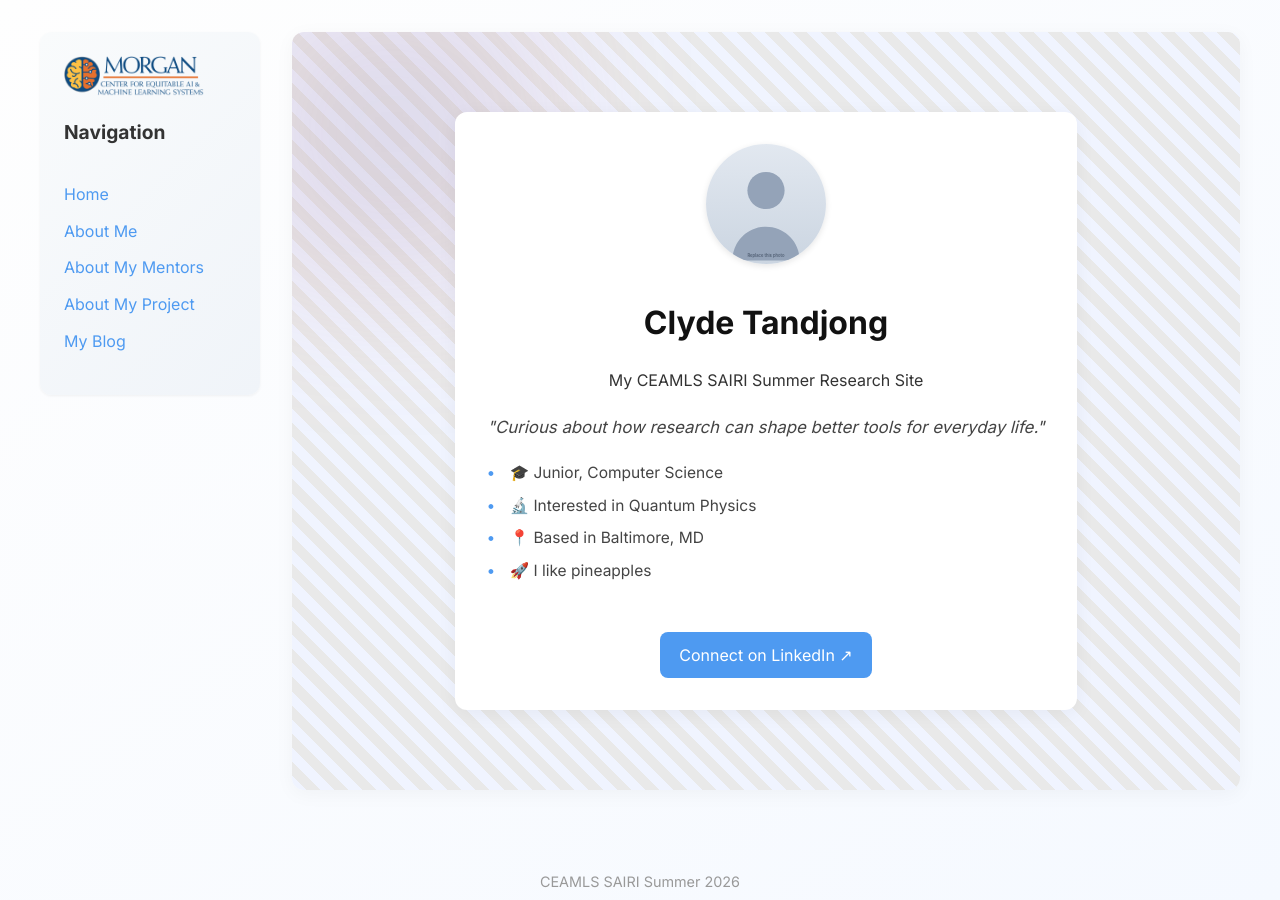
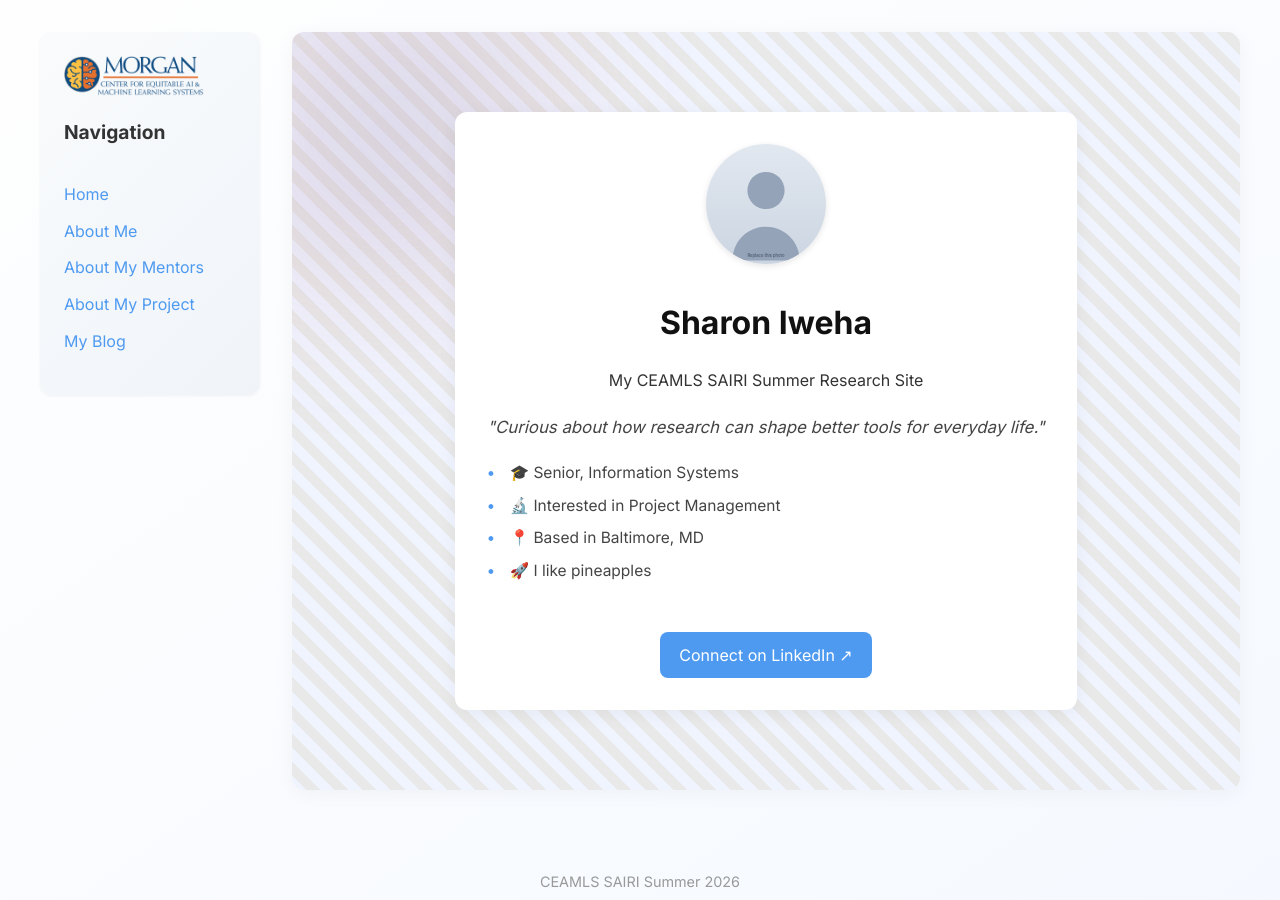
Before and after one commit to sharoniweha/sharoniweha.ceamls26.github.io, a Jekyll site: the page built from index.md, in a window 1280 px wide. Built offline with Jekyll 4.4.1, drawn with Linux system fonts in a browser that asks for light colours.

Commit message:
Update index.md

```diff
--- a/index.md
+++ b/index.md
@@ -1,18 +1,18 @@
 ---
 layout: home
 title: Home
-display_name: Clyde Tandjong                  # <- shown as the big display name on the hero
+display_name: Sharon Iweha                  # <- shown as the big display name on the hero
 description: My CEAMLS SAIRI Summer Research Site
 
 motto: "Curious about how research can shape better tools for everyday life."
 
 quick_facts:
-  - "🎓 Junior, Computer Science"
-  - "🔬 Interested in Quantum Physics"
+  - "🎓 Senior, Information Systems"
+  - "🔬 Interested in Project Management"
   - "📍 Based in Baltimore, MD"
   - "🚀 I like pineapples"
 
-linkedin: https://www.linkedin.com/in/example
+linkedin: https://www.linkedin.com/in/sharon-iweha-2073b6317/
 image: /assets/images/profile.svg
 
 # A "Currently" block — three short status lines for the home page.
```
